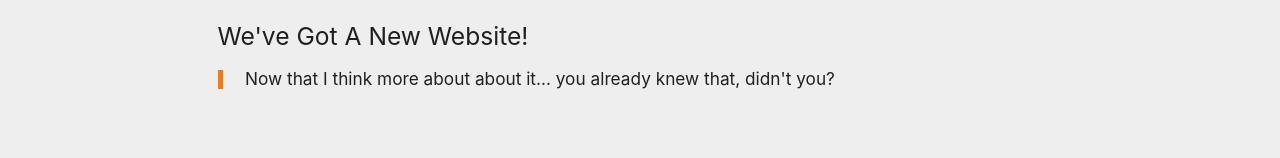
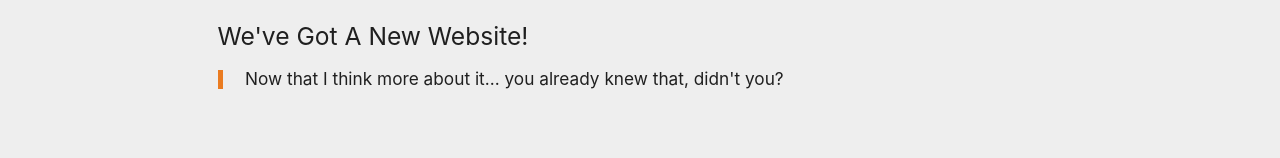
Before and after one commit to BelesisGia/website, a plain HTML site: page index.html in a window 1280 px wide. Shown: the part 505-663 px from the top of the page. Drawn offline with nearby package versions, Linux system fonts and the light colour scheme.

Commit message:
Update index.html

```diff
--- a/index.html
+++ b/index.html
@@ -37,7 +37,7 @@
 			</div>
 			<div class="section">
 				<h5>We've Got A New Website!</h5>
-				<blockquote style="border-color: #EA7B20;"><h6>Now that I think more about about it... you already knew that, didn't you?</h6></blockquote>
+				<blockquote style="border-color: #EA7B20;"><h6>Now that I think more about it... you already knew that, didn't you?</h6></blockquote>
 			</div>
 			<div class="section">
 				<h5>Hey there!</h5>
```
